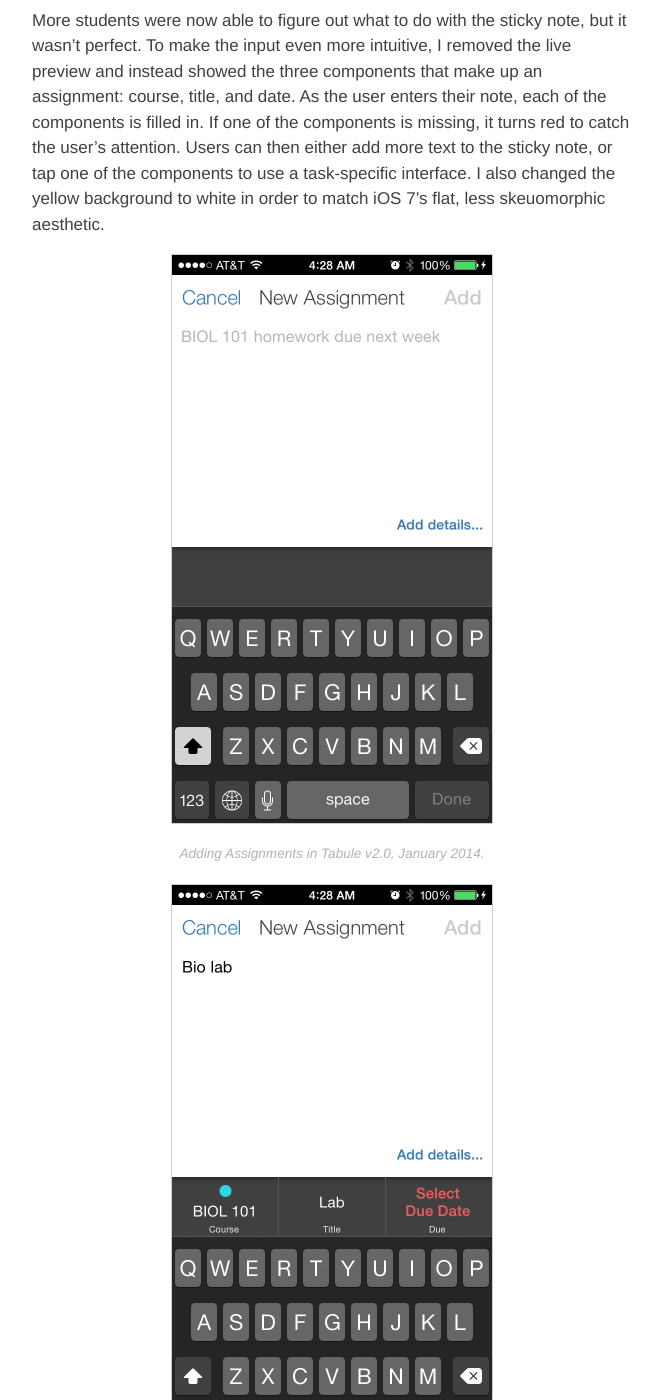
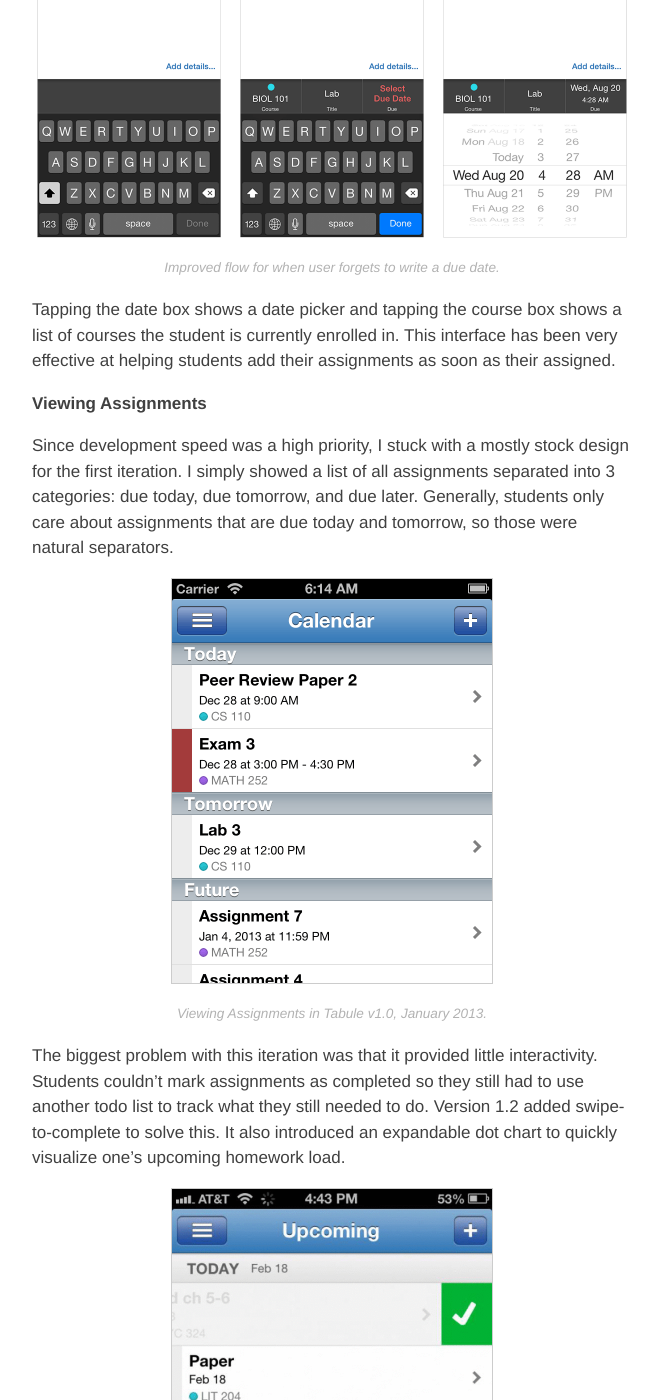
Before and after one commit to neilgupta/neilgupta.github.com, a Jekyll site: the page built from work/tabule.md, in a window 1280 px wide and 1400 px high, scrolled down 7689 px. Shown: the whole window, without its empty margins (308-968 px from the left). Built offline with Jekyll 4.4.1, drawn with Linux system fonts in a browser that asks for light colours; some of the changed text lies outside the part shown.

Commit message:
Compress image sizes

```diff
--- a/work/tabule.md
+++ b/work/tabule.md
@@ -37,7 +37,7 @@ The next iteration added the ability for students to ask questions directly from
 
 In addition to the new student-facing features, I also redesigned the quizzing workflow for teachers. I created a card-based system that was designed to be as easy as [Pivotal Tracker](http://pivotaltracker.com) or [Trello](http://trello.com). Teachers created quiz cards and tagged them for easy searching. Before each class, they dragged the relevant questions into the queue and then asked them during class.
 
-[![Tabule v2 for Students](/post_files/work/tabule/iteration2_teacher.png)](/post_files/work/tabule/iteration2_teacher.png)
+[![Tabule v2 for Students](/post_files/work/tabule/iteration2_teacher.jpg)](/post_files/work/tabule/iteration2_teacher.jpg)
 
 <p class="caption">The teacher interface, June 2011.</p>
 
@@ -49,7 +49,7 @@ The third iteration dropped the note-taking functionality, and doubled down on a
 >
 > *- Professor Matt Bauer, IIT CS Department*
 
-[![Tabule v3](/post_files/work/tabule/iteration3.png)](/post_files/work/tabule/iteration3.png)
+[![Tabule v3](/post_files/work/tabule/iteration3.jpg)](/post_files/work/tabule/iteration3.jpg)
 
 <p class="caption">Tabule, January 2012.</p>
 
@@ -103,25 +103,17 @@ Of course, designing the interface to be intuitive turned out to be harder than
 
 However, it was not immediately clear what to do with the single text input. Students would enter the assignment title and then get confused how to enter the due date. I changed the text field to look like a sticky note instead with an example assignment as a placeholder to guide users.
 
-<a href="/post_files/work/tabule/12_add.png"><img class="img320" alt="Tabule for iPhone v1.2" src="/post_files/work/tabule/12_add.png" /></a>
+<a href="/post_files/work/tabule/12_add.jpg"><img class="img320" alt="Tabule for iPhone v1.2" src="/post_files/work/tabule/12_add.jpg" /></a>
 
 <p class="caption">Adding Assignments in Tabule v1.2, August 2013.</p>
 
 More students were now able to figure out what to do with the sticky note, but it wasn't perfect. To make the input even more intuitive, I removed the live preview and instead showed the three components that make up an assignment: course, title, and date. As the user enters their note, each of the components is filled in. If one of the components is missing, it turns red to catch the user's attention. Users can then either add more text to the sticky note, or tap one of the components to use a task-specific interface. I also changed the yellow background to white in order to match iOS 7's flat, less skeuomorphic aesthetic.
 
-<a href="/post_files/work/tabule/20_add.png"><img class="img320" alt="Tabule for iPhone v2.0" src="/post_files/work/tabule/20_add.png" /></a>
+[![Adding Assignments](/post_files/work/tabule/add_assignment_process.png)](/post_files/work/tabule/add_assignment_process.png)
 
-<p class="caption">Adding Assignments in Tabule v2.0, January 2014.</p>
+<p class="caption">Improved flow for when user forgets to write a due date.</p>
 
-<a href="/post_files/work/tabule/20_add_missing_date.png"><img class="img320" alt="Tabule for iPhone v2.0" src="/post_files/work/tabule/20_add_missing_date.png" /></a>
-
-<p class="caption">User has not entered a due date for this assignment.</p>
-
-<a href="/post_files/work/tabule/20_add_date_picker.png"><img class="img320" alt="Tabule for iPhone v2.0" src="/post_files/work/tabule/20_add_date_picker.png" /></a>
-
-<p class="caption">Tapping the due date box shows a date picker.</p>
-
-Tapping the date box shows a date picker for the due date and tapping the course box shows a list of courses the student is currently enrolled in. This interface has been very effective at helping students add their assignments as soon as their assigned.
+Tapping the date box shows a date picker and tapping the course box shows a list of courses the student is currently enrolled in. This interface has been very effective at helping students add their assignments as soon as their assigned.
 
 ### Viewing Assignments
 
@@ -145,7 +137,7 @@ As mentioned above, students only care about upcoming assignments, so showing al
 
 The algorithm worked on a point-based system, so I designed an "Easy" to "Hard" scale to set the difficulty of each assignment.
 
-<a href="/post_files/work/tabule/difficulty.png"><img class="img320" alt="Setting difficulty" src="/post_files/work/tabule/difficulty.png" /></a>
+<a href="/post_files/work/tabule/difficulty.jpg"><img class="img320" alt="Setting difficulty" src="/post_files/work/tabule/difficulty.jpg" /></a>
 
 <p class="caption">Mockup of setting difficulty when adding assignments.</p>
 
```
Also changed, not shown: post_files/work/tabule/12_add.jpg (added), post_files/work/tabule/12_add.png (deleted), post_files/work/tabule/20_add.png (deleted), post_files/work/tabule/20_add_date_picker.png (deleted), post_files/work/tabule/20_add_missing_date.png (deleted), post_files/work/tabule/add_assignment_process.png (added), post_files/work/tabule/difficulty.jpg (added), post_files/work/tabule/difficulty.png (deleted), post_files/work/tabule/iteration1.png, post_files/work/tabule/iteration2_student.png, post_files/work/tabule/iteration2_teacher.jpg (added), post_files/work/tabule/iteration2_teacher.png (deleted), post_files/work/tabule/iteration3.jpg (added), post_files/work/tabule/iteration3.png (deleted), 3 more files.
